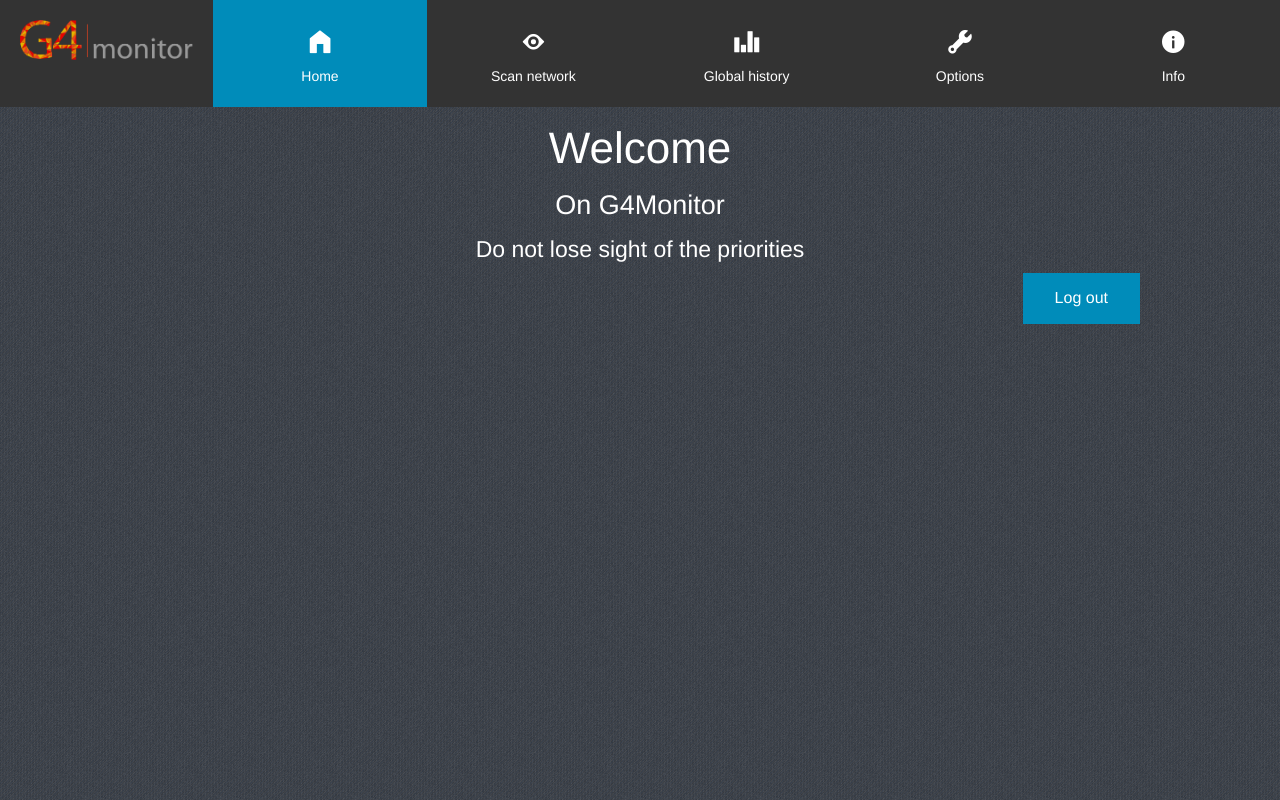
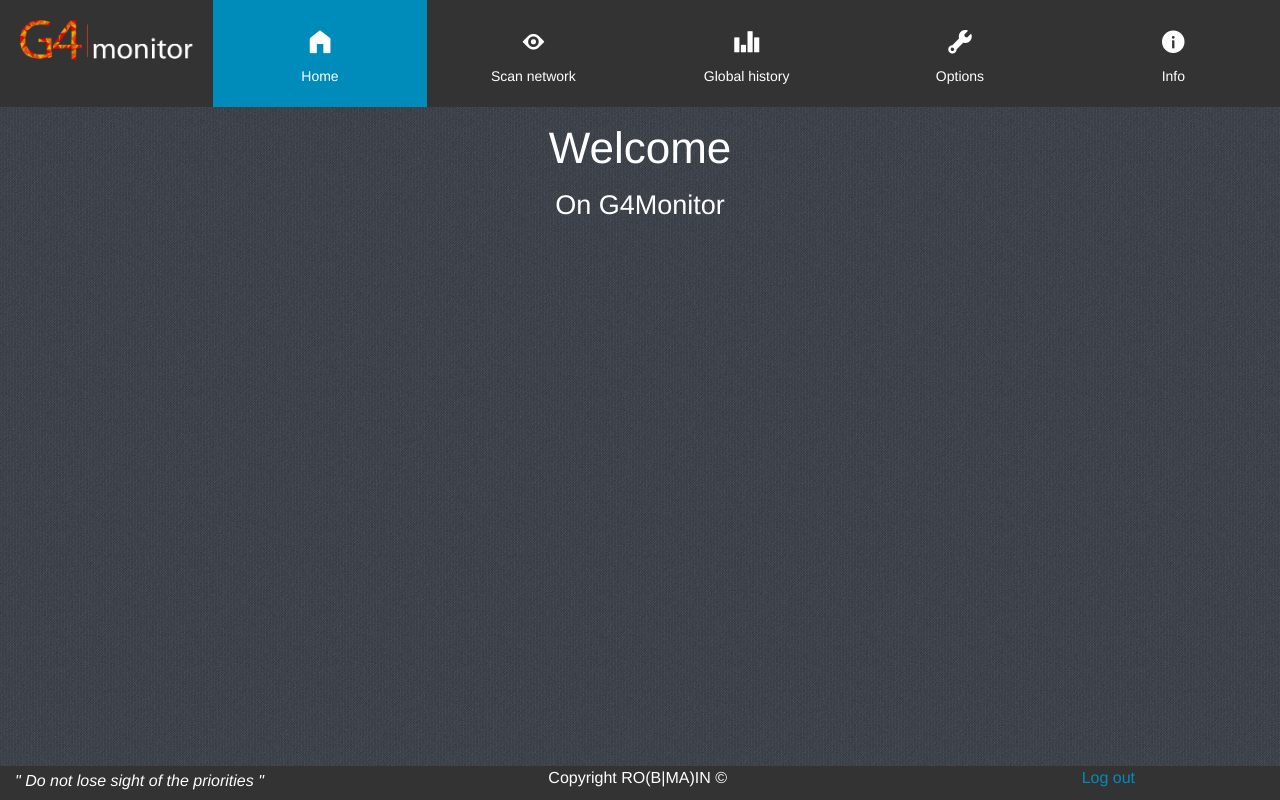
Before and after one commit to G4Monitor/G4MonitorServer, a PHP site: page / in a window 1280 px wide. Run offline with PHP 8.4, Linux system fonts and the light colour scheme; a user stored in the database is signed in.

Commit message:
Quelques petites modifs

```diff
--- a/index.php
+++ b/index.php
@@ -21,7 +21,7 @@ require "verif_if_logged.php";
 
 		<div class="icon-bar six-up" style="height: 107px;">
 
-			<img class="item" src="./img/logo_g4monitor.png" alt="G4Monitor" height="80%"/>
+			<img class="item" src="./img/logo_g4monitor_blanc.png" alt="G4Monitor" height="80%"/>
 			<a class="item active" href="index.php">
 				<i class="fi-home"></i>
 				<label>Home</label>
@@ -48,14 +48,22 @@ require "verif_if_logged.php";
 			<h1 class="text-white">Welcome</h1>
 			<h3 class="text-white">On G4Monitor</h3>
 
-			<h4 class="text-white">Do not lose sight of the priorities</h4>
 		</div>
 
-		<div class="row">
-			<div class="large-12 text-right">
-				<a href="disconnect.php" class="button"> Log out </a>
-			</div>
-		</div>
 
+
+		<footer>
+			<div class="footer">
+				<div class="large-5 columns slogan">
+					<h6 class="text-white"><i> " Do not lose sight of the priorities "</i></h6>
+				</div>
+				<div class="large-5 columns text-white">
+					Copyright RO(B|MA)IN &copy;
+				</div>
+				<div class="large-2 columns">
+					<a href="disconnect.php" class="log_out"> Log out </a>
+				</div>
+			<div>
+		</footer>
 	</body>
 </html>
--- a/scan-network.php
+++ b/scan-network.php
@@ -16,7 +16,7 @@ require "verif_if_logged.php";
 
 		<div class="icon-bar six-up" style="height: 107px;">
 
-			<img class="item" src="./img/logo_g4monitor.png" alt="G4Monitor" height="80%"/>
+			<img class="item" src="./img/logo_g4monitor_blanc.png" alt="G4Monitor" height="80%"/>
 			<a class="item" href="index.php">
 				<i class="fi-home"></i>
 				<label>Home</label>
--- a/style.css
+++ b/style.css
@@ -2,11 +2,14 @@
 	cursor: pointer;
 }
 
-.fullWidth{
+.footer{
+	background-color: #333;
 	width: 100%;
 	margin-left: auto;
 	margin-right: auto;
 	max-width: initial;
+	position:absolute;
+	bottom: 0;
 }
 
 body {
```
Also changed, not shown: device-details.php (+7 -1 lines), img/logo_g4monitor_blanc.png (added).
